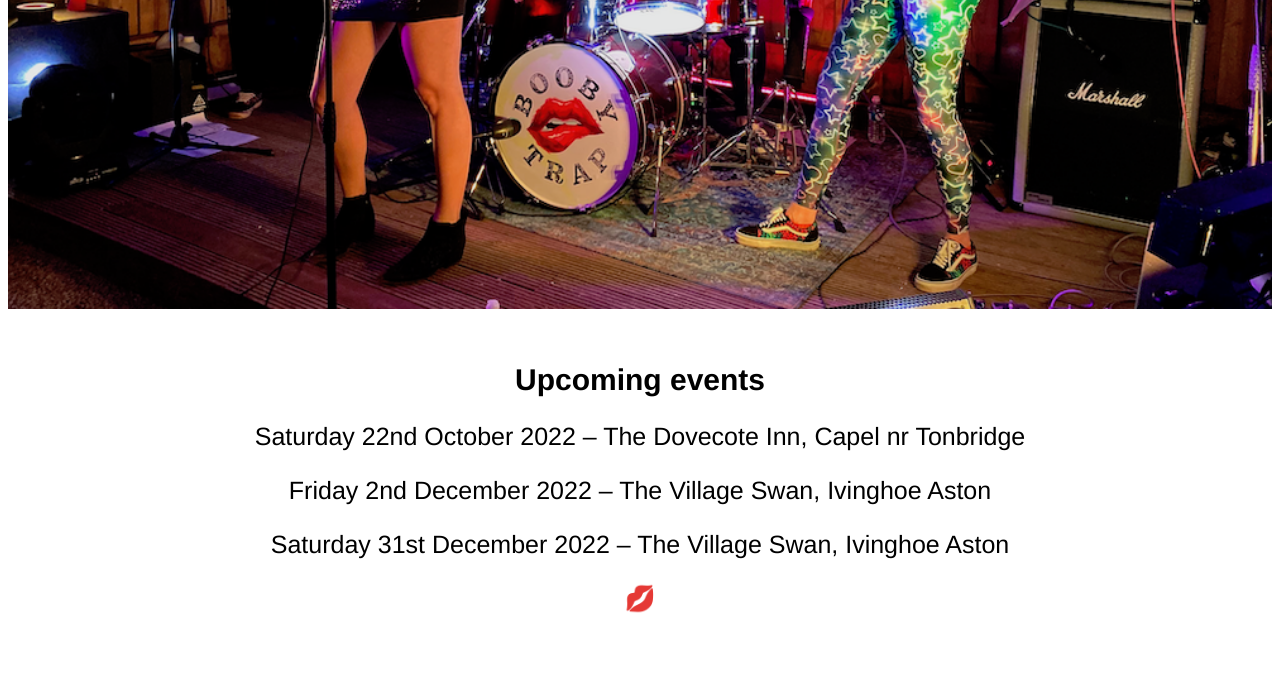
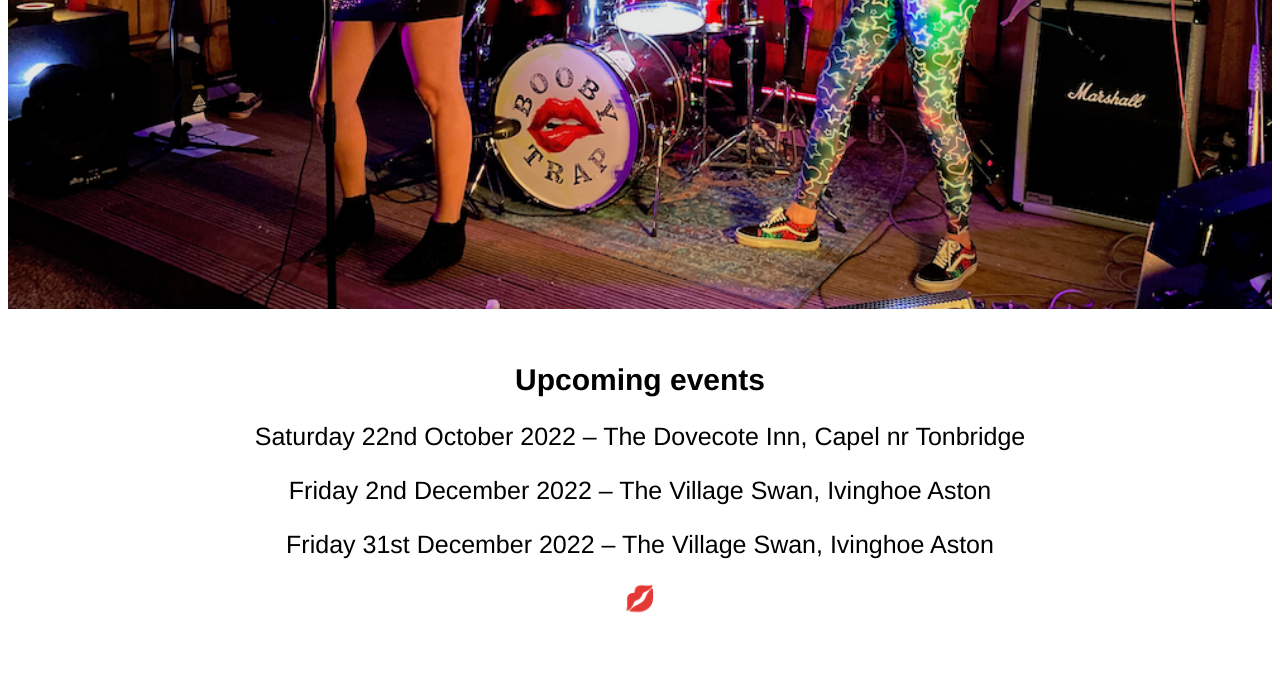
Before and after one commit to thistlesandwich/thistlesandwich.github.io, a plain HTML site: page index.html in a window 1280 px wide. Shown: the part 1928-2614 px from the top of the page. Drawn offline with Linux system fonts and the light colour scheme.

Commit message:
Update index.html

```diff
--- a/index.html
+++ b/index.html
@@ -89,7 +89,7 @@
 	<h1>Upcoming events</h1>
 	<p>Saturday 22nd October 2022 – The Dovecote Inn, Capel nr Tonbridge</p>
 	<p>Friday 2nd December 2022 – The Village Swan, Ivinghoe Aston</p>
-        <p>Saturday 31st December 2022 – The Village Swan, Ivinghoe Aston</p>
+        <p>Friday 31st December 2022 – The Village Swan, Ivinghoe Aston</p>
         <p>&#128139;</p>
 </div>
 <div id="links">
```
